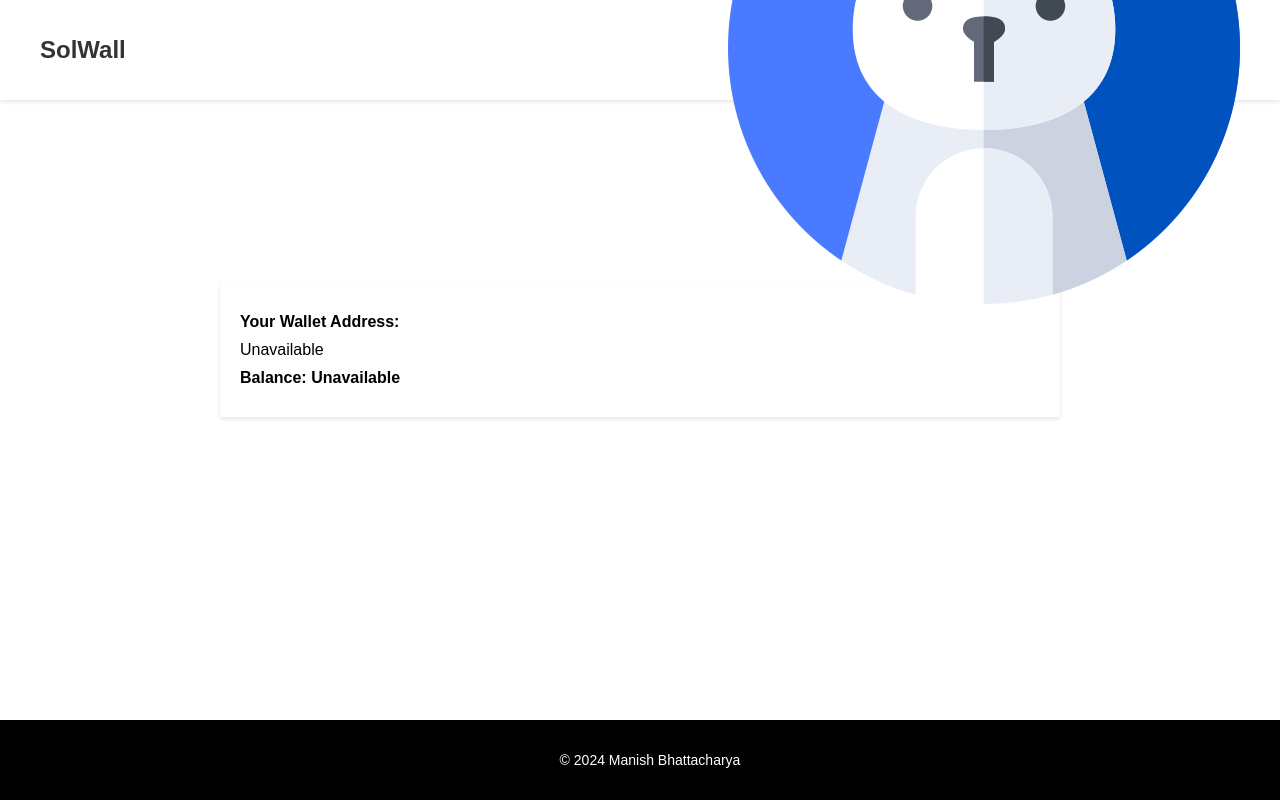
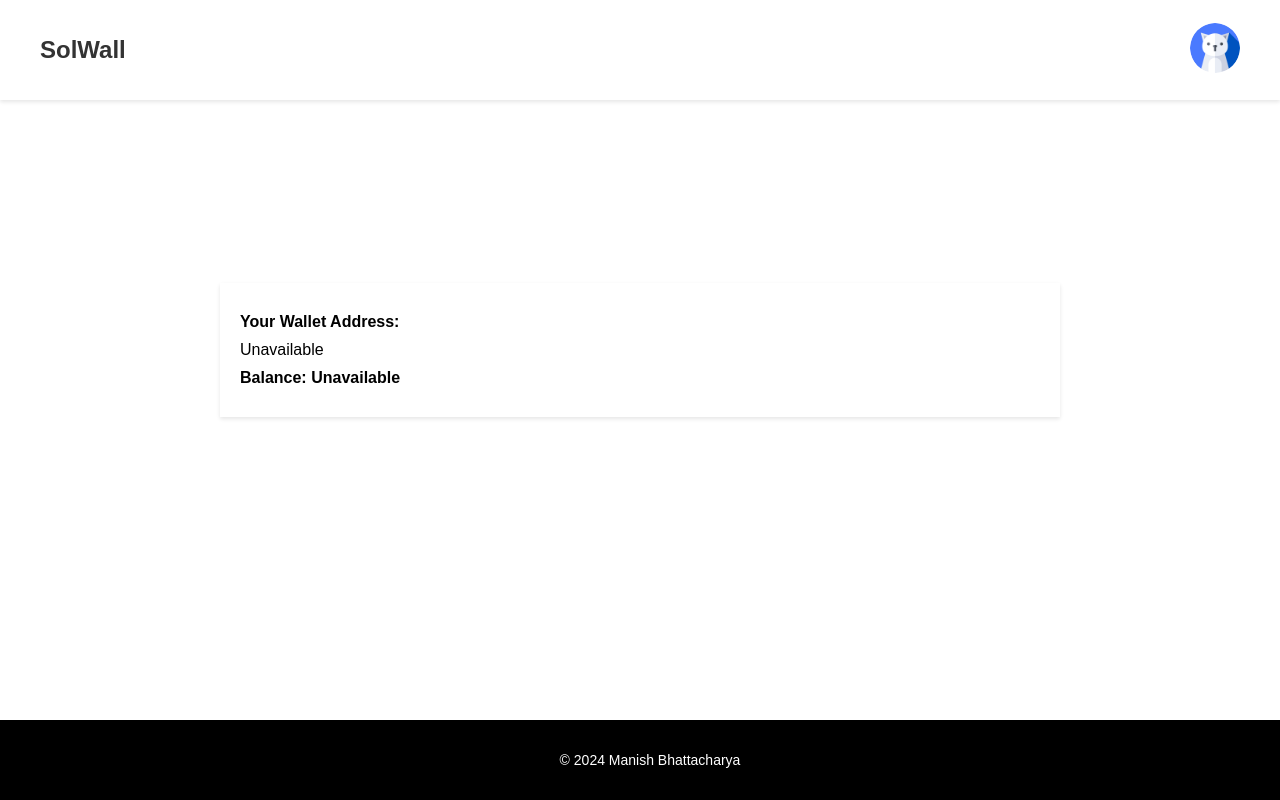
Before and after one commit to introvertmac/Conditional-NFTs, a plain HTML site: page profile.html in a window 1280 px wide. Drawn offline with Linux system fonts and the light colour scheme.

Commit message:
Update profile.css

```diff
--- a/profile.css
+++ b/profile.css
@@ -30,6 +30,13 @@ body, html {
     font-size: 24px;
     color: #333; /* For a bit of contrast */
 }
+
+#avatar {
+    width: 50px; /* Adjust size as needed */
+    border-radius: 50%; /* Circular avatar */
+    cursor: pointer;
+}
+
 
 .dropdown {
     position: relative;
```
